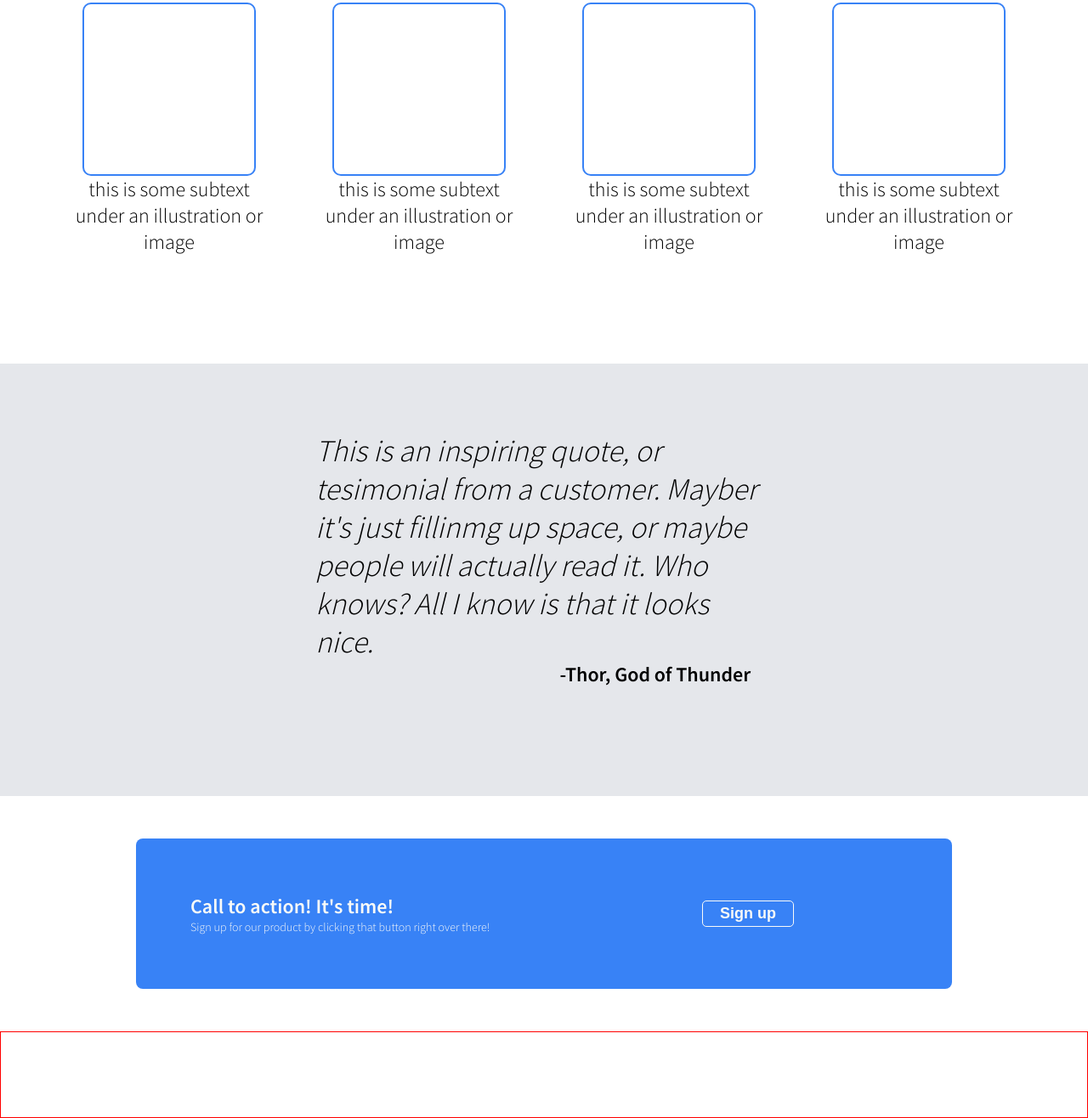
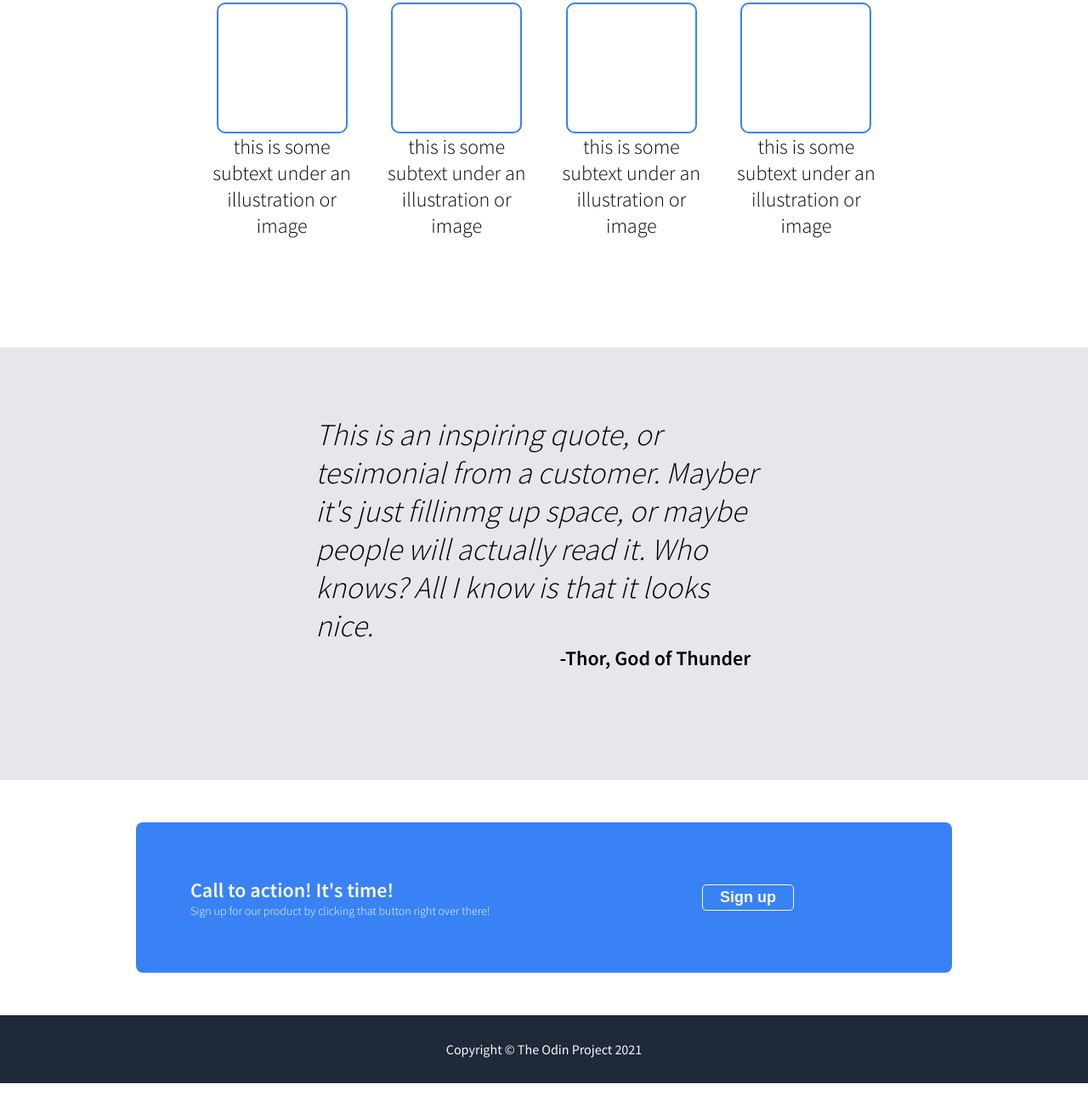
Before and after one commit to ChrissHansenn/Landing-Page, a plain HTML site: page index.html in a window 1280 px wide. Shown: the part 601-1917 px from the top of the page at 85% size. After the commit the page ends 1876 px from the top, so only its background shows below. Drawn offline with Linux system fonts and the light colour scheme.

Commit message:
add and style footer

```diff
--- a/index.html
+++ b/index.html
@@ -80,7 +80,7 @@
 
     </div>
     <div class="footer">
-
+        <div>Copyright &copy; The Odin Project 2021</div>
     </div>
 </body>
 </html>
--- a/style.css
+++ b/style.css
@@ -46,7 +46,7 @@ a {
     display: flex;
     flex-direction: column;
     width: 50vw;
-    gap: 25%;
+    gap: 1em;
     padding-bottom: 1%;
 }
 
@@ -66,6 +66,11 @@ a {
 
 .header-logo {
     font-size: 24px;
+}
+
+.header-links {
+    display: flex;
+    gap: 20px;
 }
 
 .awesome-text {
@@ -92,6 +97,8 @@ a {
 
 .sign-up-bottom {
     border: #F9FAF8 solid 1px;
+    font-size: 18px;
+
 }
 
 
@@ -103,7 +110,7 @@ a {
 }
 
 .random {
-    width: 230px;
+    width: 180px;
     display: flex;
     flex-direction: column;
     justify-content: center;
@@ -113,13 +120,13 @@ a {
 .random-bottom {
     display: flex;
     justify-content: center;
-    gap: 5%;
+    gap: 2%;
     padding-bottom: 10%;
 }
 
 .random-pic {
-    height: 200px;
-    width: 200px;
+    height: 150px;
+    width: 150px;
     border-radius: 10px;
     border: #3882F6 2px solid;
 }
@@ -171,6 +178,10 @@ a {
 
 }
 
+.call-right {
+    flex-shrink: 0;
+}
+
 .call-left-one {
    font-size: 24px;
    font-weight: 600;
@@ -181,14 +192,15 @@ a {
     font-weight: 300;
 }
 
-.sign-up-bottom {
-    font-size: 18px;
 
-}
 
 
 
 .footer {
-    height: 100px;
-    border: red solid 1px;
+    height: 80px;
+    background-color: #1F2937;
+    color:#F9FAF8;
+    display: flex;
+    justify-content: center;
+    align-items: center;
 }
```
